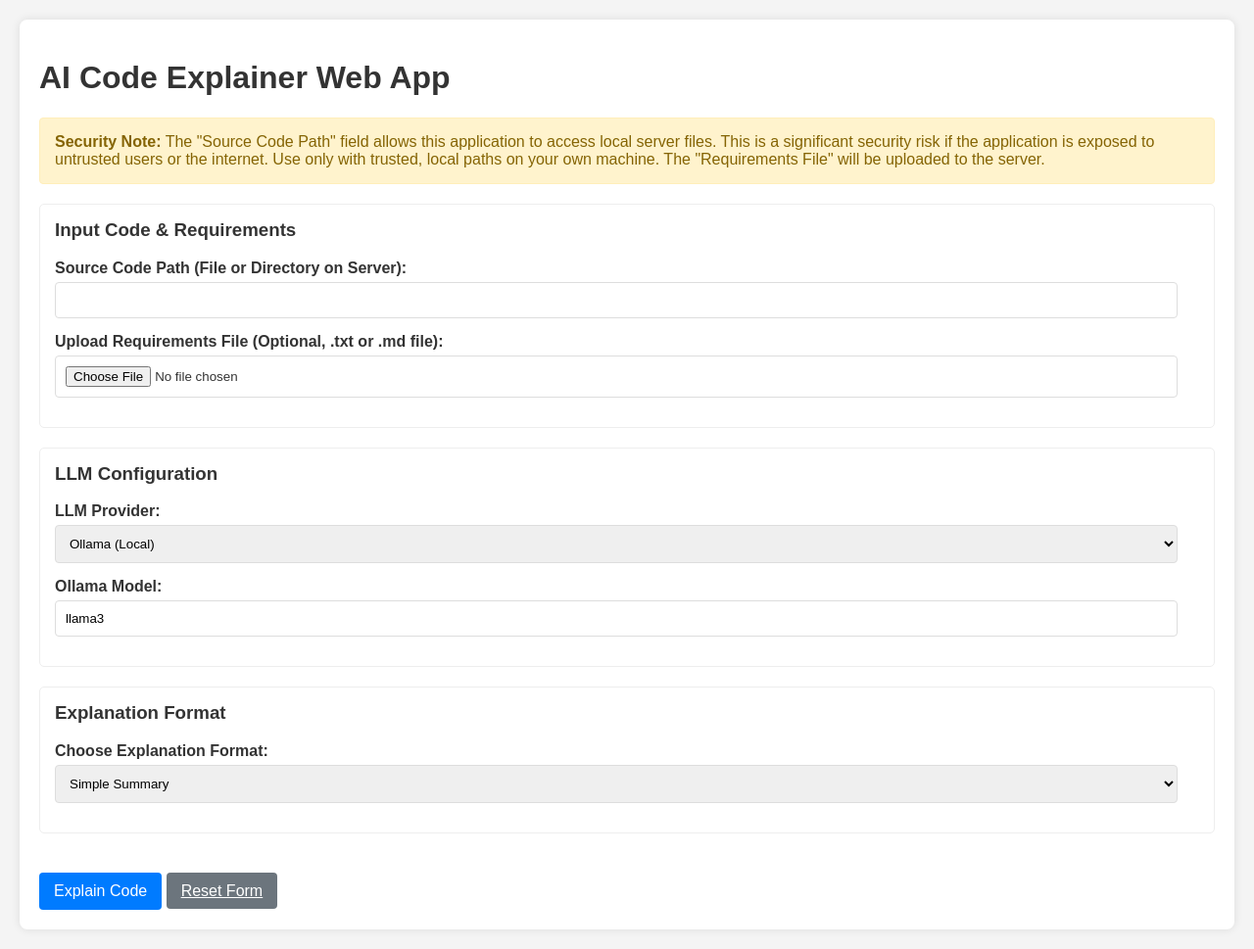
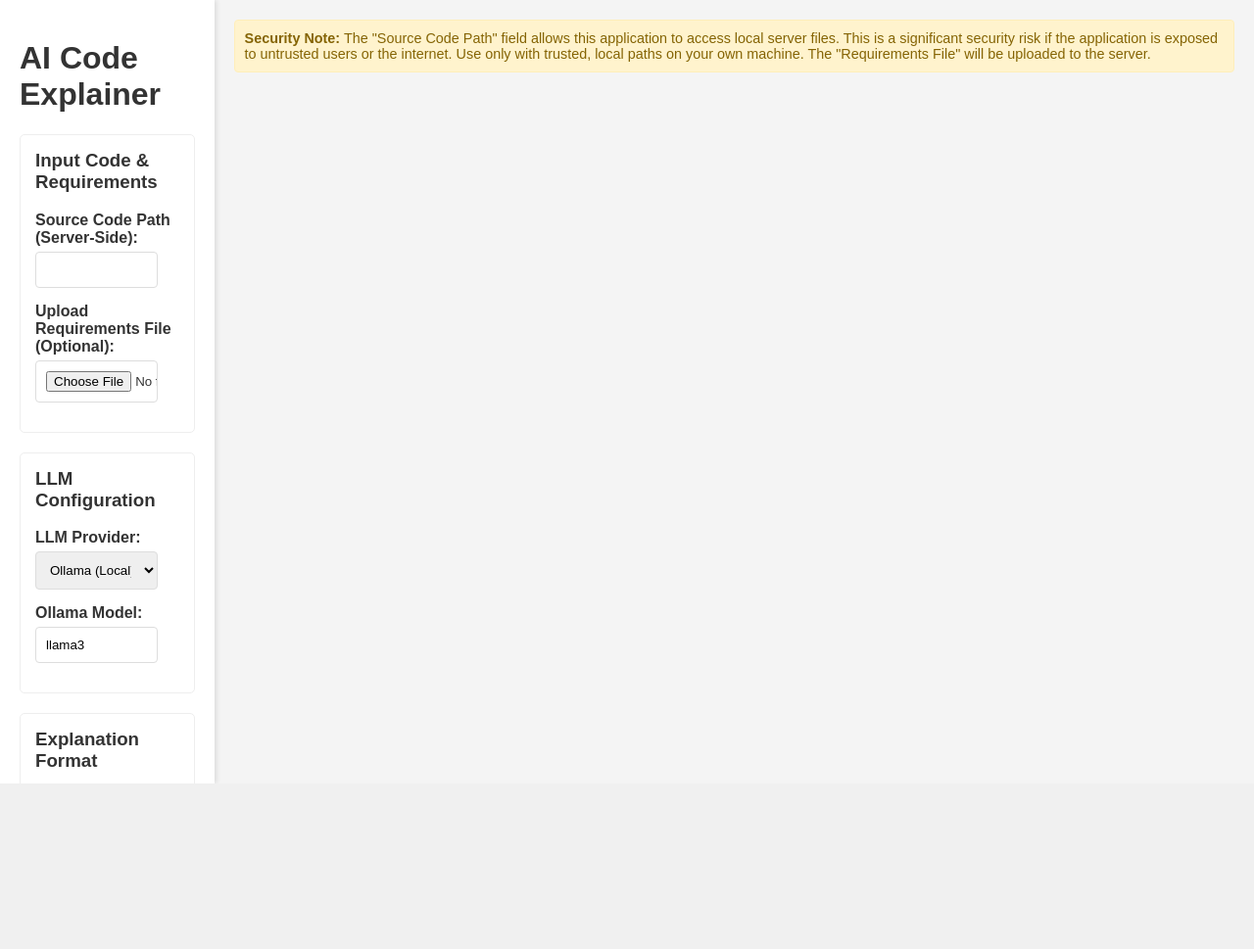
Before and after one commit to SonarFox/decode, a Flask app: page / in a window 1280 px wide. Shown: the whole page at 98% size. After the commit the page ends 800 px from the top, so only its background shows below. Run offline with Flask 2, Linux system fonts and the light colour scheme.

Commit message:
added sidebal panel

```diff
--- a/templates/index.html
+++ b/templates/index.html
@@ -5,8 +5,30 @@
     <meta name="viewport" content="width=device-width, initial-scale=1.0">
     <title>AI Code Explainer</title>
     <style>
-        body { font-family: Arial, sans-serif; margin: 20px; background-color: #f4f4f4; color: #333; }
-        .container { background-color: #fff; padding: 20px; border-radius: 8px; box-shadow: 0 0 10px rgba(0,0,0,0.1); }
+        body {
+            font-family: Arial, sans-serif;
+            margin: 0;
+            background-color: #f4f4f4;
+            color: #333;
+            display: flex; /* Use flexbox for overall layout */
+            min-height: 100vh; /* Ensure body takes at least full viewport height */
+        }
+        .sidebar {
+            width: 380px; /* Fixed width for the sidebar */
+            background-color: #fff;
+            padding: 20px;
+            box-shadow: 2px 0 5px rgba(0,0,0,0.1);
+            overflow-y: auto; /* Allow scrolling if content overflows */
+            height: 100vh; /* Make sidebar full height */
+            box-sizing: border-box;
+        }
+        .main-content {
+            flex-grow: 1; /* Takes remaining width */
+            padding: 20px;
+            overflow-y: auto; /* Allow scrolling for content */
+            height: 100vh;
+            box-sizing: border-box;
+        }
         h1, h2 { color: #333; }
         label { display: block; margin-top: 10px; font-weight: bold; }
         input[type="text"], input[type="file"], select, textarea {
@@ -16,11 +38,17 @@
         input[type="submit"], .button {
             background-color: #007bff; color: white; padding: 10px 15px; border: none;
             border-radius: 4px; cursor: pointer; font-size: 16px; margin-top: 20px;
+            width: calc(50% - 5px); /* Make buttons take half width with a small gap */
+            box-sizing: border-box;
         }
+        input[type="submit"] { margin-right: 5px;}
+        .button.reset { background-color: #6c757d; margin-left: 5px;}
+        .button-group { display: flex; justify-content: space-between; }
+
         input[type="submit"]:hover, .button:hover { background-color: #0056b3; }
-        .button.reset { background-color: #6c757d; }
         .button.reset:hover { background-color: #545b62; }
-        .result-box { margin-top: 20px; padding: 15px; border: 1px solid #eee; border-radius: 4px; background-color: #f9f9f9; white-space: pre-wrap; word-wrap: break-word; }
+
+        .result-box { margin-top: 20px; padding: 15px; border: 1px solid #eee; border-radius: 4px; background-color: #f9f9f9; white-space: pre-wrap; word-wrap: break-word; max-height: 400px; overflow-y: auto;}
         .flash-messages { list-style: none; padding: 0; }
         .flash-messages li { padding: 10px; margin-bottom: 10px; border-radius: 4px; }
         .flash-messages .danger { background-color: #f8d7da; color: #721c24; border: 1px solid #f5c6cb; }
@@ -32,38 +60,22 @@
         .form-section h3 { margin-top: 0; }
         img.diagram { max-width: 100%; height: auto; border: 1px solid #ddd; margin-top: 10px; }
         pre { background-color: #eef; padding: 10px; border-radius: 4px; overflow-x: auto;}
-        .security-warning { background-color: #fff3cd; color: #856404; border: 1px solid #ffeeba; padding: 15px; margin-bottom: 20px; border-radius: 4px; }
+        .security-warning { background-color: #fff3cd; color: #856404; border: 1px solid #ffeeba; padding: 10px; margin-bottom: 15px; border-radius: 4px; font-size: 0.9em;}
     </style>
 </head>
 <body>
-    <div class="container">
-        <h1>AI Code Explainer Web App</h1>
-
-        <div class="security-warning">
-            <strong>Security Note:</strong> The "Source Code Path" field allows this application to access local server files.
-            This is a significant security risk if the application is exposed to untrusted users or the internet.
-            Use only with trusted, local paths on your own machine. The "Requirements File" will be uploaded to the server.
-        </div>
-
-        {% with messages = get_flashed_messages(with_categories=true) %}
-            {% if messages %}
-                <ul class="flash-messages">
-                {% for category, message in messages %}
-                    <li class="{{ category }}">{{ message }}</li>
-                {% endfor %}
-                </ul>
-            {% endif %}
-        {% endwith %}
+    <div class="sidebar">
+        <h1>AI Code Explainer</h1>
 
         <form method="POST" action="{{ url_for('index') }}" enctype="multipart/form-data">
             <div class="form-section">
                 <h3>Input Code & Requirements</h3>
                 <div class="form-group">
-                    <label for="source_path">Source Code Path (File or Directory on Server):</label>
+                    <label for="source_path">Source Code Path (Server-Side):</label>
                     <input type="text" id="source_path" name="source_path" value="{{ form_data.source_path or '' }}" required>
                 </div>
                 <div class="form-group">
-                    <label for="requirements_file">Upload Requirements File (Optional, .txt or .md file):</label>
+                    <label for="requirements_file">Upload Requirements File (Optional):</label>
                     <input type="file" id="requirements_file" name="requirements_file" accept=".txt,.md">
                 </div>
             </div>
@@ -106,10 +118,29 @@
                     </select>
                 </div>
             </div>
+            <div class="button-group">
+                <input type="submit" value="Explain Code">
+                <a href="{{ url_for('index') }}" class="button reset">Reset Form</a>
+            </div>
+        </form>
+    </div>
 
-            <input type="submit" value="Explain Code">
-            <a href="{{ url_for('index') }}" class="button reset">Reset Form</a>
-        </form>
+    <div class="main-content">
+        <div class="security-warning">
+            <strong>Security Note:</strong> The "Source Code Path" field allows this application to access local server files.
+            This is a significant security risk if the application is exposed to untrusted users or the internet.
+            Use only with trusted, local paths on your own machine. The "Requirements File" will be uploaded to the server.
+        </div>
+
+        {% with messages = get_flashed_messages(with_categories=true) %}
+            {% if messages %}
+                <ul class="flash-messages">
+                {% for category, message in messages %}
+                    <li class="{{ category }}">{{ message }}</li>
+                {% endfor %}
+                </ul>
+            {% endif %}
+        {% endwith %}
 
         {% if base_explanation and not base_explanation.startswith('Error:') %}
             <h2>Base LLM Explanation:</h2>
```
